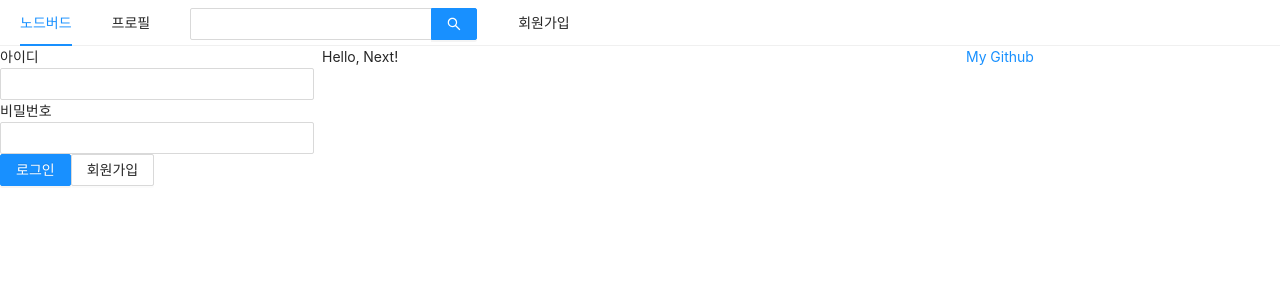
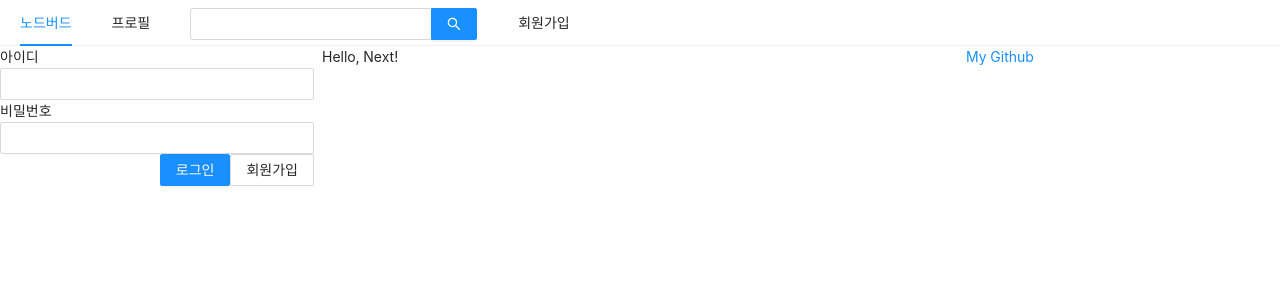
Before and after one commit to eomdh/react-nodebird, a Next.js app in the folder front/: page / in a window 1280 px wide. Shown: the top 300 px of the page. Built offline with nearby package versions, Linux system fonts and the light colour scheme.

Commit message:
LoginForm 구현

```diff
--- a/front/components/LoginForm.js
+++ b/front/components/LoginForm.js
@@ -26,7 +26,7 @@ const LoginForm = () => {
           <br />
         <Input name="user-password" type="password" value={password} onChange={onChangePassword} required />
       </div>
-      <div>
+      <div style={{float: "right"}}>
         <Button type="primary" htmlType="submit" loading={false}>로그인</Button>
         <Link href="/signup"><a><Button>회원가입</Button></a></Link>
       </div>
```
